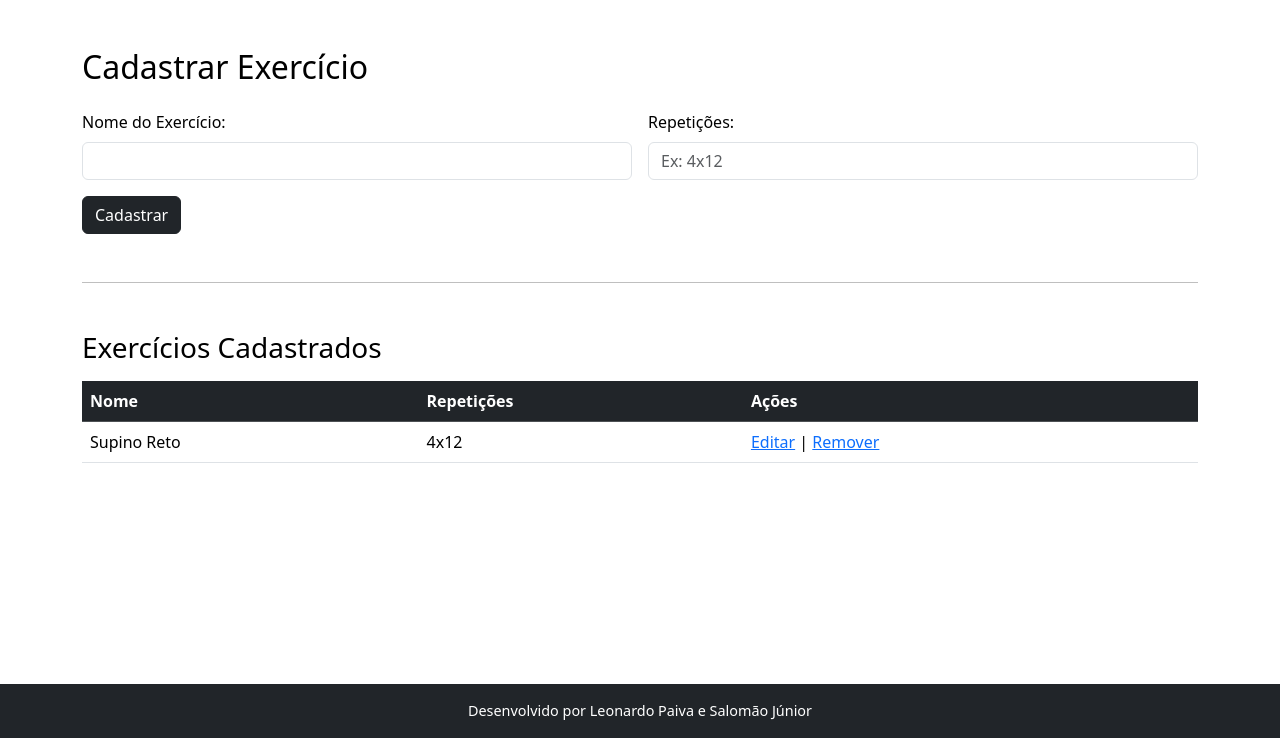
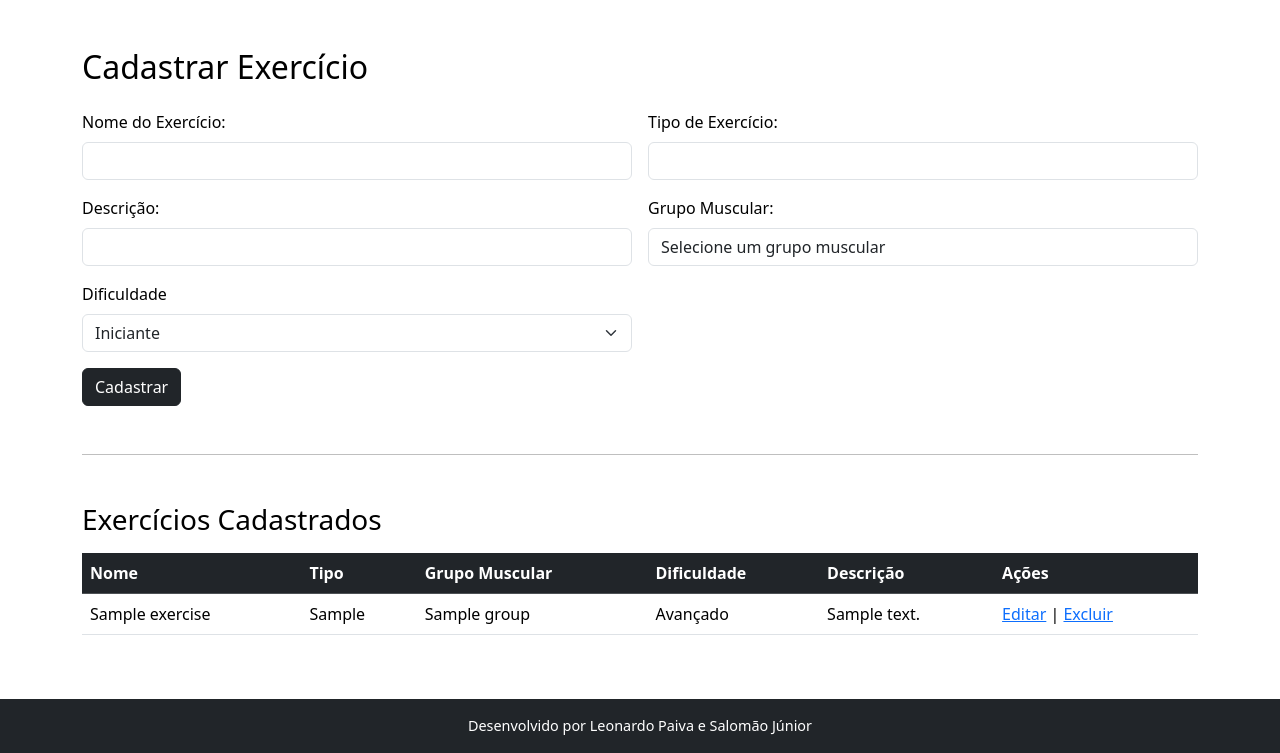
Before and after one commit to leopaivap/phpeso, a PHP site: page /exercises.php in a window 1280 px wide. Shown: the part 62-815 px from the top of the page. Run offline with PHP 8.4, Linux system fonts and the light colour scheme; tables that the repository leaves empty or names only in its code hold one stand-in row (values such as "Sample post").

Commit message:
feat(database): Added insert-exercise file and adjusted register.php

```diff
--- a/exercises.php
+++ b/exercises.php
@@ -1,5 +1,6 @@
 <!DOCTYPE html>
 <html lang="pt-br">
+
 <head>
   <meta charset="UTF-8">
   <title>Exercícios - FitCrud</title>
@@ -7,19 +8,49 @@
   <link href="https://cdn.jsdelivr.net/npm/bootstrap@5.3.2/dist/css/bootstrap.min.css" rel="stylesheet">
   <link rel="stylesheet" href="css/style.css">
 </head>
+
 <body>
   <div id="navbar"></div>
 
   <main class="container mt-5">
     <h2 class="mb-4">Cadastrar Exercício</h2>
-    <form class="row g-3">
+    <form class="row g-3" action="./database/exercise/insert-exercise.php" method="POST">
       <div class="col-md-6">
-        <label for="nome" class="form-label">Nome do Exercício:</label>
-        <input type="text" class="form-control" id="nome" required>
+        <label for="exercise_name" class="form-label">Nome do Exercício:</label>
+        <input type="text" class="form-control" id="exercise_name" name="exercise_name" required>
       </div>
       <div class="col-md-6">
-        <label for="repeticoes" class="form-label">Repetições:</label>
-        <input type="text" class="form-control" id="repeticoes" required placeholder="Ex: 4x12">
+        <label for="exercise_type" class="form-label">Tipo de Exercício:</label>
+        <input type="text" class="form-control" id="exercise_type" name="exercise_type" required>
+      </div>
+      <div class="col-md-6">
+        <label for="description" class="form-label">Descrição:</label>
+        <input type="text" class="form-control" id="description" name="description" required>
+      </div>
+      <div class="col-md-6">
+        <label for="muscle_group" class="form-label">Grupo Muscular:</label>
+        <select name="muscle_group" id="muscle_group" class="form-control" required>
+          <option value="">Selecione um grupo muscular</option>
+          <option value="1">Peito</option>
+          <option value="3">Costas</option>
+          <option value="4">Bíceps</option>
+          <option value="5">Tríceps</option>
+          <option value="6">Ombros</option>
+          <option value="7">Abdômen</option>
+          <option value="8">Quadríceps</option>
+          <option value="9">Posterior de coxa</option>
+          <option value="10">Panturrilhas</option>
+          <option value="11">Glúteos</option>
+        </select>
+      </div>
+
+      <div class="col-md-6">
+        <label for="difficulty" class="form-label">Dificuldade</label>
+        <select class="form-select" id="difficulty" name="difficulty">
+          <option value="beginner">Iniciante</option>
+          <option value="intermediate">Intermediário</option>
+          <option value="advanced">Avançado</option>
+        </select>
       </div>
       <div class="col-12">
         <button type="submit" class="btn btn-dark">Cadastrar</button>
@@ -28,21 +59,69 @@
 
     <hr class="my-5" />
 
+    <?php
+
+    ob_start();
+
+    include_once "./database/connection.php";
+
+
+    ob_end_clean();
+
+
+    $query = "SELECT * FROM exercises";
+    $stmt = $connection->prepare($query);
+    $stmt->execute();
+
+    $exercises = $stmt->fetchAll(PDO::FETCH_ASSOC);
+
+    ?>
+
     <h3>Exercícios Cadastrados</h3>
+
     <table class="table table-hover mt-3">
       <thead class="table-dark">
         <tr>
           <th>Nome</th>
-          <th>Repetições</th>
+          <th>Tipo</th>
+          <th>Grupo Muscular</th>
+          <th>Dificuldade</th>
+          <th>Descrição</th>
           <th>Ações</th>
         </tr>
       </thead>
       <tbody>
-        <tr>
-          <td>Supino Reto</td>
-          <td>4x12</td>
-          <td><a href="#">Editar</a> | <a href="#">Remover</a></td>
-        </tr>
+        <?php
+        // Verifica se existem exercícios cadastrados
+        if ($exercises) {
+          foreach ($exercises as $exercise) {
+            // Para cada exercício, exibe os dados
+            echo "<tr>";
+            echo "<td>" . htmlspecialchars($exercise['name']) . "</td>";
+            echo "<td>" . htmlspecialchars($exercise['exercise_type']) . "</td>";
+
+            // Carrega o nome do grupo muscular
+            $muscleGroupQuery = "SELECT name FROM muscle_groups WHERE id = :muscle_group_id";
+            $muscleStmt = $connection->prepare($muscleGroupQuery);
+            $muscleStmt->execute([':muscle_group_id' => $exercise['muscle_group_id']]);
+            $muscleGroup = $muscleStmt->fetch(PDO::FETCH_ASSOC);
+            echo "<td>" . htmlspecialchars($muscleGroup['name']) . "</td>";
+            if ($exercise['difficulty'] == "beginner") {
+              $difficultyText = "Iniciante";
+            } elseif ($exercise['difficulty'] == "intermediate") {
+              $difficultyText = "Intermediário";
+            } else {
+              $difficultyText = "Avançado";
+            }
+            echo "<td>" . htmlspecialchars($difficultyText) . "</td>";
+            echo "<td>" . htmlspecialchars($exercise['description']) . "</td>";
+            echo "<td><a href='edit-exercise.php?id=" . $exercise['id'] . "'>Editar</a> | <a href='delete-exercise.php?id=" . $exercise['id'] . "'>Excluir</a></td>";
+            echo "</tr>";
+          }
+        } else {
+          echo "<tr><td colspan='6'>Nenhum exercício cadastrado</td></tr>";
+        }
+        ?>
       </tbody>
     </table>
   </main>
@@ -52,4 +131,5 @@
   <script src="js/footer.js"></script>
   <script src="https://cdn.jsdelivr.net/npm/bootstrap@5.3.2/dist/js/bootstrap.bundle.min.js"></script>
 </body>
+
 </html>
--- a/register.php
+++ b/register.php
@@ -74,7 +74,7 @@
             <label for="role" class="form-label">Tipo de Conta</label>
             <select class="form-select" id="role" name="role">
               <option value="user">Cliente</option>
-              <option value="admin">Treinador</option>
+              <option value="trainer">Treinador</option>
               <option value="admin">Administrador</option>
             </select>
           </div>
```
Also changed, not shown: database/exercise/insert-exercise.php (added, +41 -0 lines).
